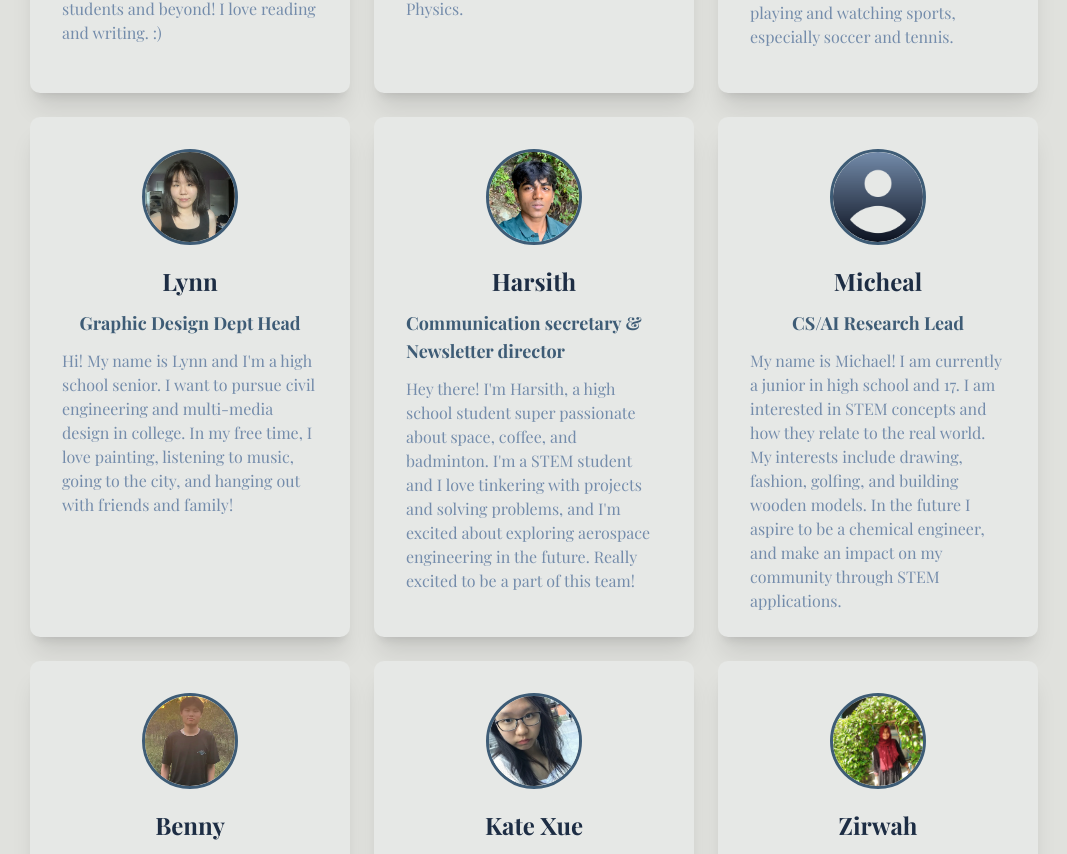
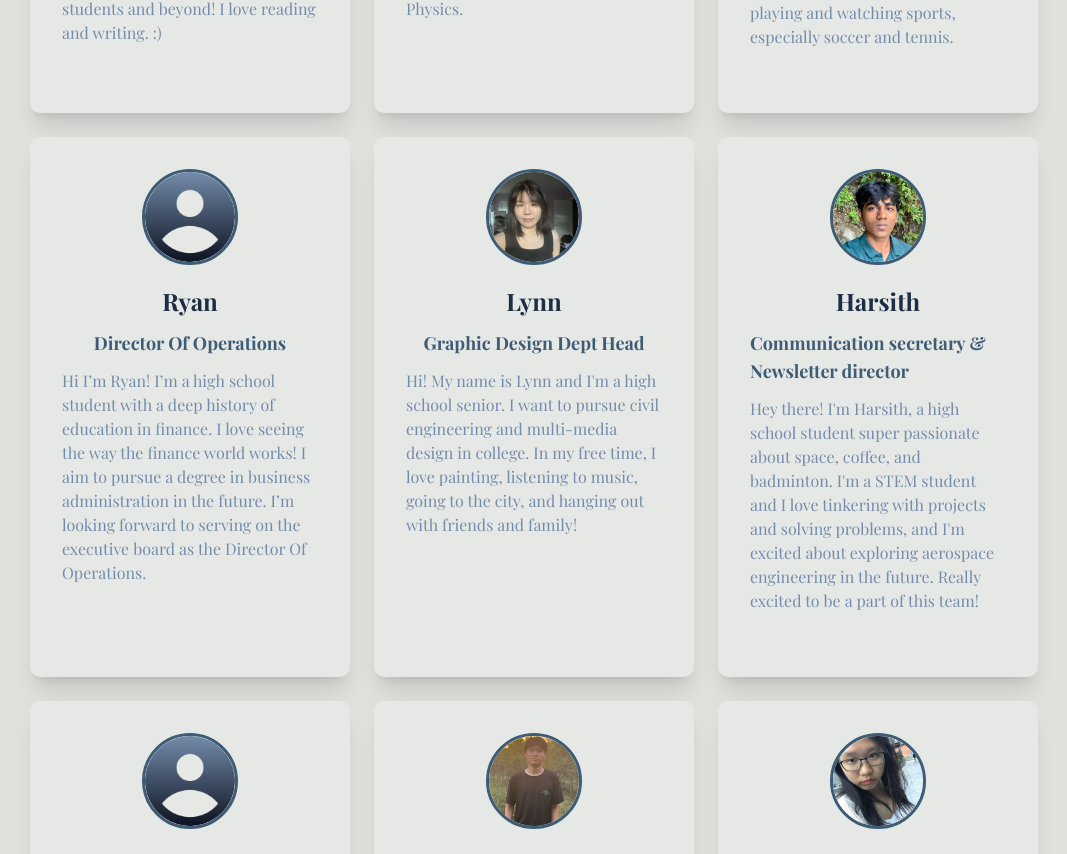
Before and after one commit to glenniii-dev/pixelpulsenews, a Next.js app: page /team in a window 1280 px wide. Shown: the part 743-1597 px from the top of the page, without its empty margins (106-1173 px from the left). Built offline with nearby package versions, Linux system fonts and the light colour scheme.

Commit message:
Initial Commit

```diff
--- a/app/(root)/team/page.tsx
+++ b/app/(root)/team/page.tsx
@@ -17,13 +17,16 @@ export default function page() {
       {/* DARREN */}
       <TeamMember image="https://cdn.glitch.global/e935e5cb-fc33-4f8d-a0d2-76cc83905dc9/darren.png?v=1739814810086" name="Darren" role="Graphic Designer + Admin Secretary" bio="Hi, I'm Darren, a high school student with experience in coding, web design, and graphic design. I'm passionate about technology and plan to pursue a computer science or software engineering career. Outside of tech, I enjoy both playing and watching sports, especially soccer and tennis." />
 
-       {/* LYNN */}
+      {/* RYAN */}
+      <TeamMember image="" name="Ryan" role="Director Of Operations" bio="Hi I’m Ryan! I’m a high school student with a deep history of education in finance. I love seeing the way the finance world works! I aim to pursue a degree in business administration in the future. I’m looking forward to serving on the executive board as the Director Of Operations." />
+
+      {/* LYNN */}
       <TeamMember image="/Lynn.webp" name="Lynn" role="Graphic Design Dept Head" bio="Hi! My name is Lynn and I'm a high school senior. I want to pursue civil engineering and multi-media design in college. In my free time, I love painting, listening to music, going to the city, and hanging out with friends and family!" />
 
-       {/* HARSITH */}
+      {/* HARSITH */}
       <TeamMember image="/Harsith.webp" name="Harsith" role="Communication secretary & Newsletter director" bio="Hey there! I'm Harsith, a high school student super passionate about space, coffee, and badminton. I'm a STEM student and I love tinkering with projects and solving problems, and I'm excited about exploring aerospace engineering in the future. Really excited to be a part of this team!" />
 
-       {/* MICHEAL */}
+      {/* MICHEAL */}
       <TeamMember image="" name="Micheal" role="CS/AI Research Lead" bio="My name is Michael! I am currently a junior in high school and 17. I am interested in STEM concepts and how they relate to the real world. My interests include drawing, fashion, golfing, and building wooden models. In the future I aspire to be a chemical engineer, and make an impact on my community through STEM applications." />
 
       {/* BENNY*/}
--- a/components/cards/TeamMember.tsx
+++ b/components/cards/TeamMember.tsx
@@ -2,7 +2,7 @@ import Image from "next/image"
 
 export default function TeamMember({ image, name, role, bio }: { image: string; name: string; role: string; bio: string; }) {
   return (
-    <div className="flex flex-col space-y-3 p-8 items-start bg-(--stardust-white) rounded-lg text-(--silver-lake-blue) max-w-80 min-w-60 w-auto h-130 shadow-xl hover:shadow-2xl transform hover:scale-105 transition duration-300">
+    <div className="flex flex-col space-y-3 p-8 items-start bg-(--stardust-white) rounded-lg text-(--silver-lake-blue) max-w-80 min-w-60 w-auto h-135 shadow-xl hover:shadow-2xl transform hover:scale-105 transition duration-300">
       <Image src={!image ? "/profile.png" : image} alt={name} width={96} height={96} className="w-24 h-24 mb-5 rounded-full border-3 border-(--chambray) self-center object-cover" />
       <h3 className="text-2xl font-bold text-(--oxford-blue) self-center">{name}</h3>
       <h3 className="text-lg font-bold text-(--chambray) self-center">{role}</h3>
```
Also changed, not shown: 1 other file (tests, documents, lock files or other folders).
